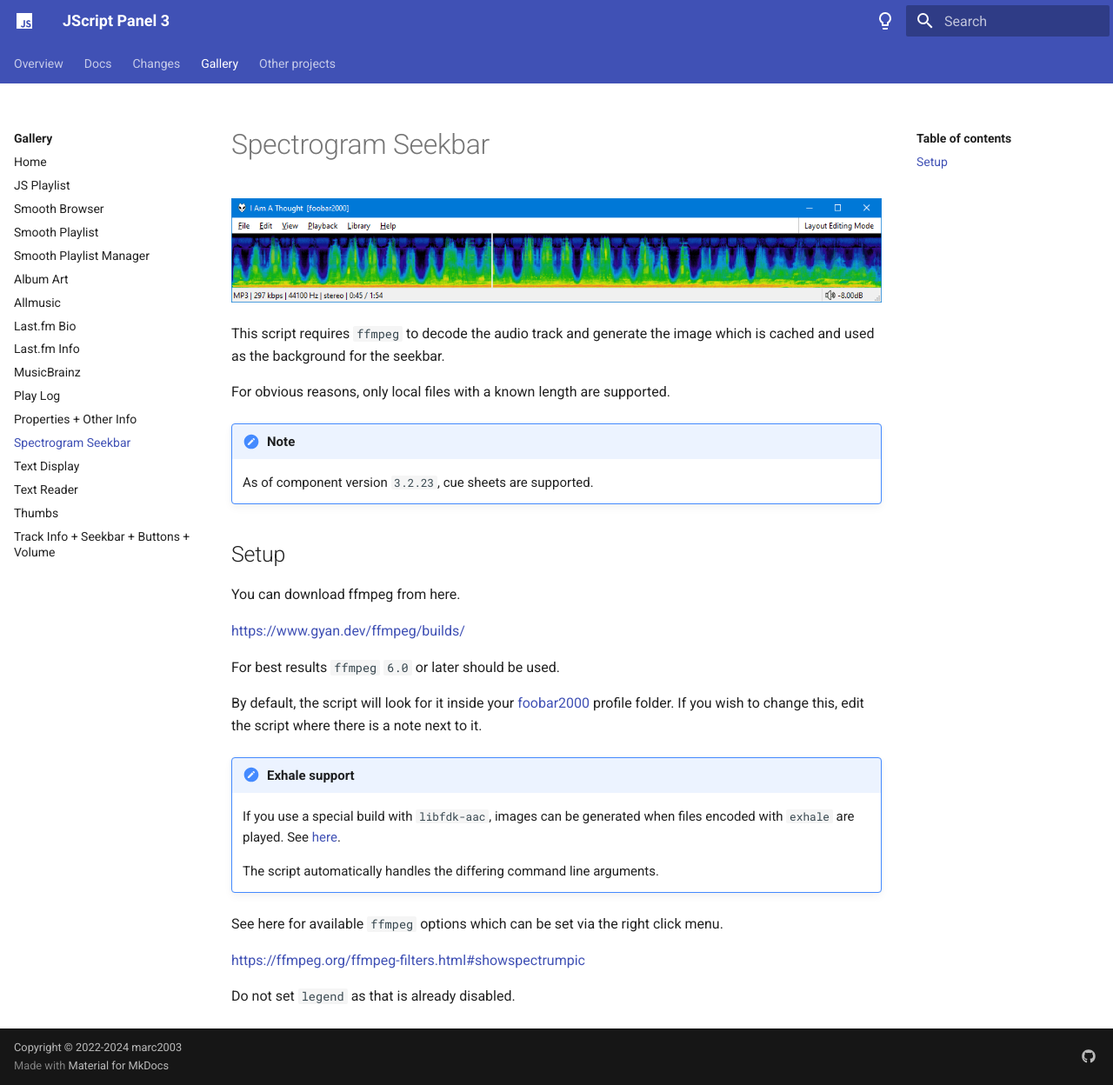
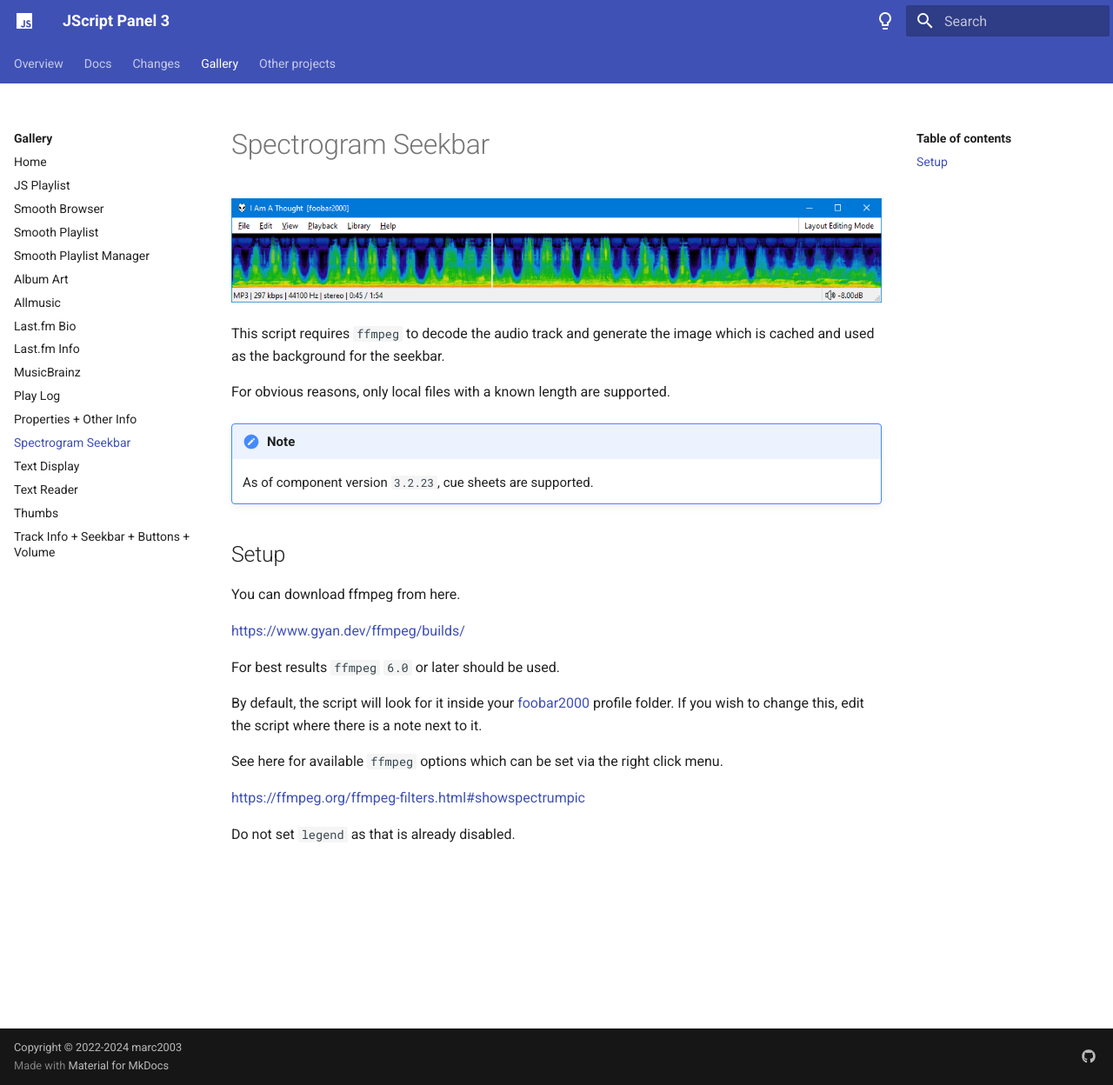
Before and after one commit to jscript-panel/jscript-panel.github.io, an MkDocs documentation site: the page built from docs/gallery/spectrogram-seekbar.md, in a window 1280 px wide and 1248 px high. Shown: the whole window at 87% size. Built offline with MkDocs 1.6.1 and Material for MkDocs 9.7.7, drawn with Linux system fonts in a browser that asks for light colours.

Commit message:
Update spectrogram-seekbar.md

```diff
--- a/docs/gallery/spectrogram-seekbar.md
+++ b/docs/gallery/spectrogram-seekbar.md
@@ -18,12 +18,6 @@
 By default, the script will look for it inside your [foobar2000](https://www.foobar2000.org) profile
 folder. If you wish to change this, edit the script where there is a note next to it.
 
-!!! note "Exhale support"
-	If you use a special build with `libfdk-aac`, images can be generated when files encoded
-	with `exhale` are played. See [here](https://hydrogenaud.io/index.php?topic=118888.msg1006624#msg1006624).
-
-	The script automatically handles the differing command line arguments.
-
 See here for available `ffmpeg` options which can be set via the right click menu.
 
 [https://ffmpeg.org/ffmpeg-filters.html#showspectrumpic](https://ffmpeg.org/ffmpeg-filters.html#showspectrumpic)
```
